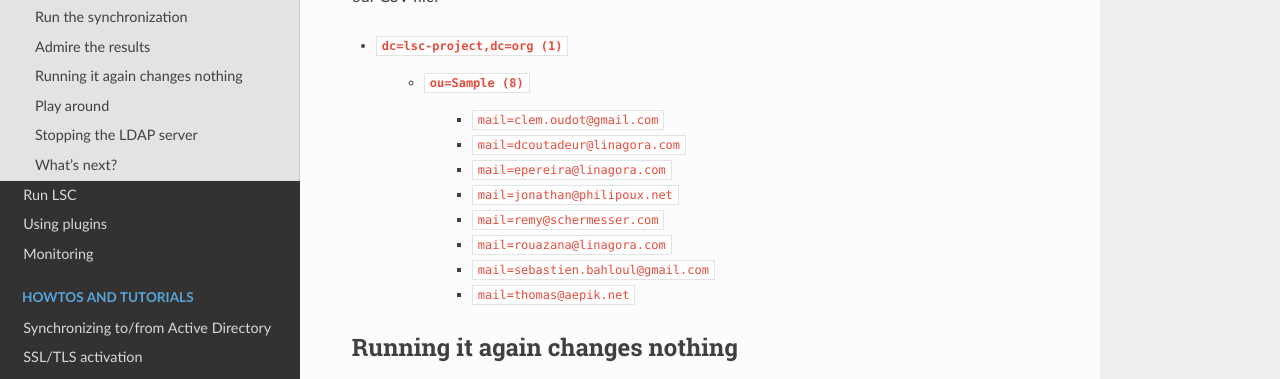
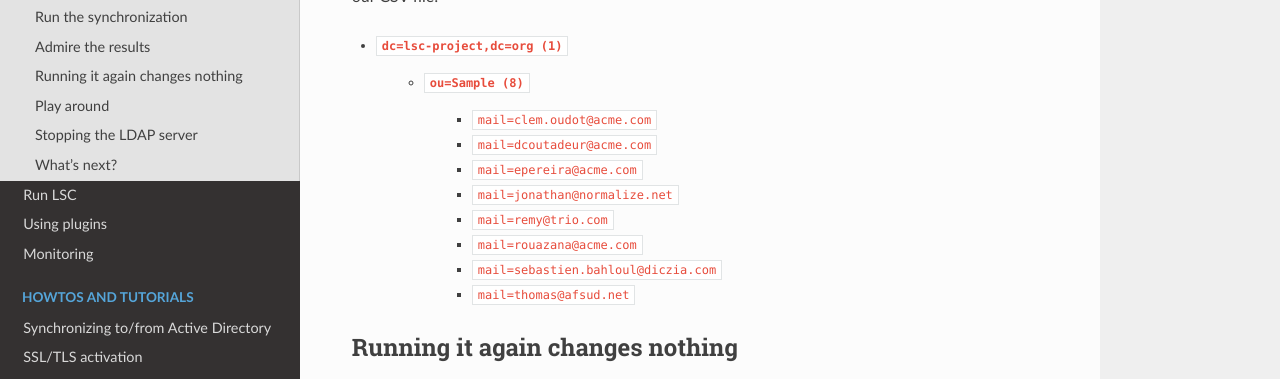
Before and after one commit to lsc-project/documentation, a Sphinx documentation site: the page built from source/quickstart.rst, in a window 1280 px wide and 900 px high, scrolled down 4004 px. Shown: the part 147-526 px from the top of the window. Built offline with Sphinx 7.4.7 and the Read the Docs theme 3.1.0, drawn with Linux system fonts in a browser that asks for light colours.

Commit message:
Use better sample data

```diff
--- a/source/quickstart.rst
+++ b/source/quickstart.rst
@@ -42,25 +42,25 @@
 
 This is what’s included in that csv file:
 
-+------+---------------+---------------+-------------+---------------------------------+------------------+-----------------------------+-----------+-------------------------------------------+-------------------+
-| ID   | UID           | ENDOFVALIDITY | SN          | CN                              | GIVENNAME        | MAIL                        | O         | ADDRESS                                   | TELEPHONENUMBER   |
-+======+===============+===============+=============+=================================+==================+=============================+===========+===========================================+===================+
-| 1    | j.clarke      | 31/12/2015    | Clarke      | Clarke, Jonathan                | Jonathan         | jonathan@philipoux.net      | Normation |                                           |                   |
-+------+---------------+---------------+-------------+---------------------------------+------------------+-----------------------------+-----------+-------------------------------------------+-------------------+
-| 2    | r.schermesser | 31/12/2015    | Schermesser | Schermesser, Remy-Christophe    | Remy-Christophe  | remy@schermesser.com        | Octo      |                                           |                   |
-+------+---------------+---------------+-------------+---------------------------------+------------------+-----------------------------+-----------+-------------------------------------------+-------------------+
-| 3    | t.chemineau   | 31/12/2015    | Chemineau   | Chemineau, Thomas               | Thomas           | thomas@aepik.net            | AFNOR     |                                           |                   |
-+------+---------------+---------------+-------------+---------------------------------+------------------+-----------------------------+-----------+-------------------------------------------+-------------------+
-| 4    | s.bahloul     | 31/12/2015    | Bahloul     | Bahloul, Sebastien              | Sebastien        | sebastien.bahloul@gmail.com | Dictao    | 156 av. de Malakof, 75116 PARIS, France   |                   |
-+------+---------------+---------------+-------------+---------------------------------+------------------+-----------------------------+-----------+-------------------------------------------+-------------------+
-| 5    | c.oudot       | 31/12/2015    | Oudot       | Oudot, Clement                  | Clement          | clem.oudot@gmail.com        | Linagora  |                                           | 33(0)810251251    |
-+------+---------------+---------------+-------------+---------------------------------+------------------+-----------------------------+-----------+-------------------------------------------+-------------------+
-| 6    | r.ouazana     | 31/12/2015    | Ouazana     | Ouazana, Raphael                | Raphael          | rouazana@linagora.com       | Linagora  |                                           | 33(0)810251251    |
-+------+---------------+---------------+-------------+---------------------------------+------------------+-----------------------------+-----------+-------------------------------------------+-------------------+
-| 7    | d.coutadeur   | 31/12/2015    | Coutadeur   | Coutadeur, David                | David            | dcoutadeur@linagora.com     | Linagora  |                                           | 33(0)810251251    |
-+------+---------------+---------------+-------------+---------------------------------+------------------+-----------------------------+-----------+-------------------------------------------+-------------------+
-| 8    | e.pereira     | 31/12/2015    | Pereira     | Pereira, Esteban                | Esteban          | epereira@linagora.com       | Linagora  |                                           | 33(0)810251251    |
-+------+---------------+---------------+-------------+---------------------------------+------------------+-----------------------------+-----------+-------------------------------------------+-------------------+
++------+---------------+---------------+-------------+---------------------------------+------------------+------------------------------+-----------+-------------------------------------------+-----------------------+
+| ID   | UID           | ENDOFVALIDITY | SN          | CN                              | GIVENNAME        | MAIL                         | O         | ADDRESS                                   | TELEPHONENUMBER       |
++======+===============+===============+=============+=================================+==================+==============================+===========+===========================================+=======================+
+| 1    | j.clarke      | 31/12/2015    | Clarke      | Clarke, Jonathan                | Jonathan         | jonathan@normalize.net       | Normalize |                                           |                       |
++------+---------------+---------------+-------------+---------------------------------+------------------+------------------------------+-----------+-------------------------------------------+-----------------------+
+| 2    | r.schermesser | 31/12/2015    | Schermesser | Schermesser, Remy-Christophe    | Remy-Christophe  | remy@trio.com                | Trio      |                                           |                       |
++------+---------------+---------------+-------------+---------------------------------+------------------+------------------------------+-----------+-------------------------------------------+-----------------------+
+| 3    | t.chemineau   | 31/12/2015    | Chemineau   | Chemineau, Thomas               | Thomas           | thomas@afsud.net             | AFSUD     |                                           |                       |
++------+---------------+---------------+-------------+---------------------------------+------------------+------------------------------+-----------+-------------------------------------------+-----------------------+
+| 4    | s.bahloul     | 31/12/2015    | Bahloul     | Bahloul, Sebastien              | Sebastien        | sebastien.bahloul@diczia.com | Diczia    | 15 av. du condor, 75116 PARIS, France     |                       |
++------+---------------+---------------+-------------+---------------------------------+------------------+------------------------------+-----------+-------------------------------------------+-----------------------+
+| 5    | c.oudot       | 31/12/2015    | Oudot       | Oudot, Clement                  | Clement          | clem.oudot@acme.com          | ACME      |                                           | +33 (0)1 23 45 67 89  |
++------+---------------+---------------+-------------+---------------------------------+------------------+------------------------------+-----------+-------------------------------------------+-----------------------+
+| 6    | r.ouazana     | 31/12/2015    | Ouazana     | Ouazana, Raphael                | Raphael          | rouazana@acme.com            | ACME      |                                           | +33 (0)1 23 45 67 89  |
++------+---------------+---------------+-------------+---------------------------------+------------------+------------------------------+-----------+-------------------------------------------+-----------------------+
+| 7    | d.coutadeur   | 31/12/2015    | Coutadeur   | Coutadeur, David                | David            | dcoutadeur@acme.com          | ACME      |                                           | +33 (0)1 23 45 67 89  |
++------+---------------+---------------+-------------+---------------------------------+------------------+------------------------------+-----------+-------------------------------------------+-----------------------+
+| 8    | e.pereira     | 31/12/2015    | Pereira     | Pereira, Esteban                | Esteban          | epereira@acme.com            | ACME      |                                           | +33 (0)1 23 45 67 89  |
++------+---------------+---------------+-------------+---------------------------------+------------------+------------------------------+-----------+-------------------------------------------+-----------------------+
 
 Load the CSV file into a database
 ---------------------------------
@@ -188,14 +188,14 @@
 
 - ``dc=lsc-project,dc=org (1)``
     - ``ou=Sample (8)``
-        - ``mail=clem.oudot@gmail.com``
-        - ``mail=dcoutadeur@linagora.com``
-        - ``mail=epereira@linagora.com``
-        - ``mail=jonathan@philipoux.net``
-        - ``mail=remy@schermesser.com``
-        - ``mail=rouazana@linagora.com``
-        - ``mail=sebastien.bahloul@gmail.com``
-        - ``mail=thomas@aepik.net``
+        - ``mail=clem.oudot@acme.com``
+        - ``mail=dcoutadeur@acme.com``
+        - ``mail=epereira@acme.com``
+        - ``mail=jonathan@normalize.net``
+        - ``mail=remy@trio.com``
+        - ``mail=rouazana@acme.com``
+        - ``mail=sebastien.bahloul@diczia.com``
+        - ``mail=thomas@afsud.net``
 
 Running it again changes nothing
 ================================
```
